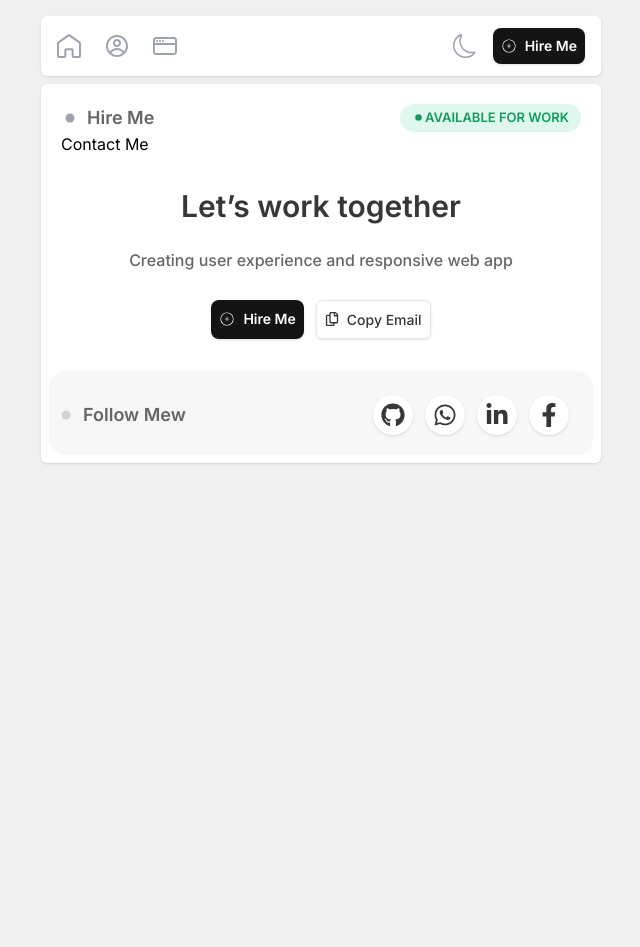
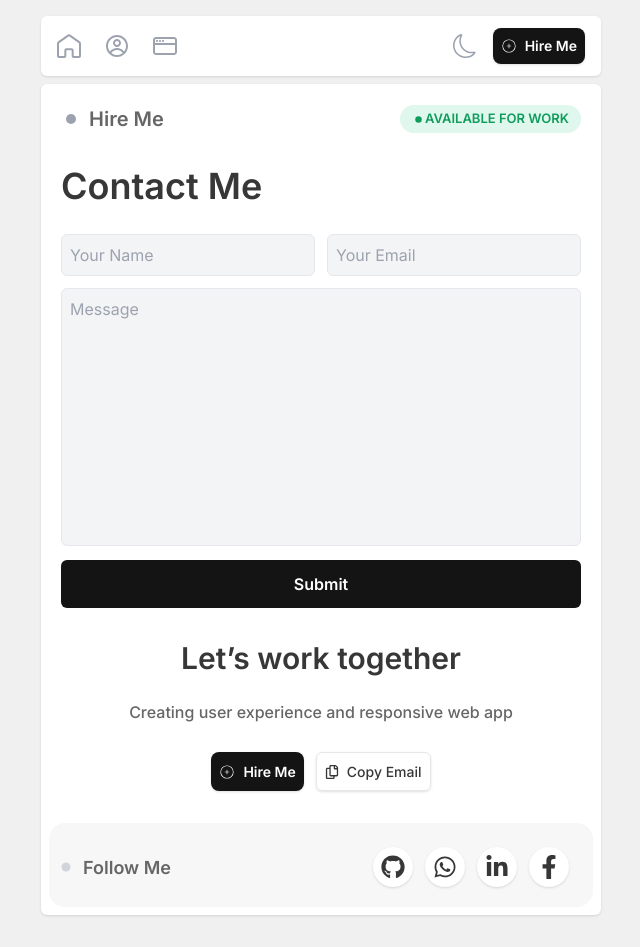
Before and after one commit to asadullah055/personal-portfolio, a React (Vite) app: page /contact in a window 1280 px wide. Shown: the whole page, without its empty margins (319-959 px from the left). Before the commit the page ends 800 px from the top, so only its background shows below. Built offline with nearby package versions, Linux system fonts and the light colour scheme.

Commit message:
add vercel file

```diff
--- a/src/components/Footer.jsx
+++ b/src/components/Footer.jsx
@@ -34,7 +34,7 @@ const Footer = () => {
             <span className="text-gray-300 me-2">
               <GoDotFill />
             </span>{" "}
-            Follow Mew
+            Follow Me
           </h2>
           <div className="flex gap-3 md:pe-4">
             <Link
--- a/src/pages/About.jsx
+++ b/src/pages/About.jsx
@@ -6,7 +6,7 @@ const About = () => {
   return (
     <>
       <div className="pt-3 px-3">
-        <h2 className="flex items-center text-[#666666] font-medium text-[18px]">
+        <h2 className="flex items-center text-[#666666] font-medium text-[20px]">
           {" "}
           <span className="text-gray-400 me-1">
             <GoDotFill />
--- a/src/pages/Contact.jsx
+++ b/src/pages/Contact.jsx
@@ -6,7 +6,7 @@ const Contact = () => {
   return (
     <div className="pt-3 px-3">
       <div className="flex justify-between items-center">
-        <h2 className="flex justify-between items-center text-[#666666] font-semibold text-[18px]">
+        <h2 className="flex justify-between items-center text-[#666666] font-semibold text-[20px]">
           {" "}
           <span className="text-gray-400 me-2">
             <GoDotFill />
@@ -23,7 +23,33 @@ const Contact = () => {
           <span className="hidden md:block">AVAILABLE FOR WORK</span>
         </Link>
       </div>
-      <h2>Contact Me</h2>
+      <div className="pt-5">
+        <h2 className="text-4xl text-[#373737] font-semibold py-3">
+          Contact Me
+        </h2>
+        <form className="pt-4">
+          <div className="grid grid-cols-2 gap-3">
+            <input
+              className="border outline-none p-2 rounded-md bg-gray-100 text-[#666666]"
+              type="text"
+              placeholder="Your Name"
+            />
+            <input
+              className="border outline-none p-2 rounded-md bg-gray-100 text-[#666666]"
+              type="email"
+              placeholder="Your Email"
+            />
+          </div>
+          <textarea
+            className="border outline-none p-2 rounded-md bg-gray-100 text-[#666666] mt-3 w-full resize-none"
+            rows={10}
+            placeholder="Message"
+          ></textarea>
+          <button className="w-full bg-[#141414] text-white font-semibold text-[16px] rounded-md p-3 mt-2">
+            Submit
+          </button>
+        </form>
+      </div>
     </div>
   );
 };
--- a/src/pages/Home.jsx
+++ b/src/pages/Home.jsx
@@ -12,7 +12,7 @@ const Home = () => {
   return (
     <div className="mt-4">
       <div className="flex justify-between items-center px-3">
-        <h2 className="flex justify-between items-center text-[#666666] font-semibold text-[18px]">
+        <h2 className="flex justify-between items-center text-[#666666] font-semibold text-[20px]">
           {" "}
           <span className="text-gray-400 me-2">
             <GoDotFill />
--- a/src/pages/Project.jsx
+++ b/src/pages/Project.jsx
@@ -1,9 +1,16 @@
 import React from "react";
+import { GoDotFill } from "react-icons/go";
 
 const Project = () => {
   return (
-    <div>
-      <h2>Project</h2>
+    <div className="pt-3 px-3">
+      <h2 className="flex items-center text-[#666666] font-medium text-[20px]">
+        {" "}
+        <span className="text-gray-400 me-1">
+          <GoDotFill />
+        </span>{" "}
+        Project
+      </h2>
     </div>
   );
 };
```
Also changed, not shown: vercel.json (added).
